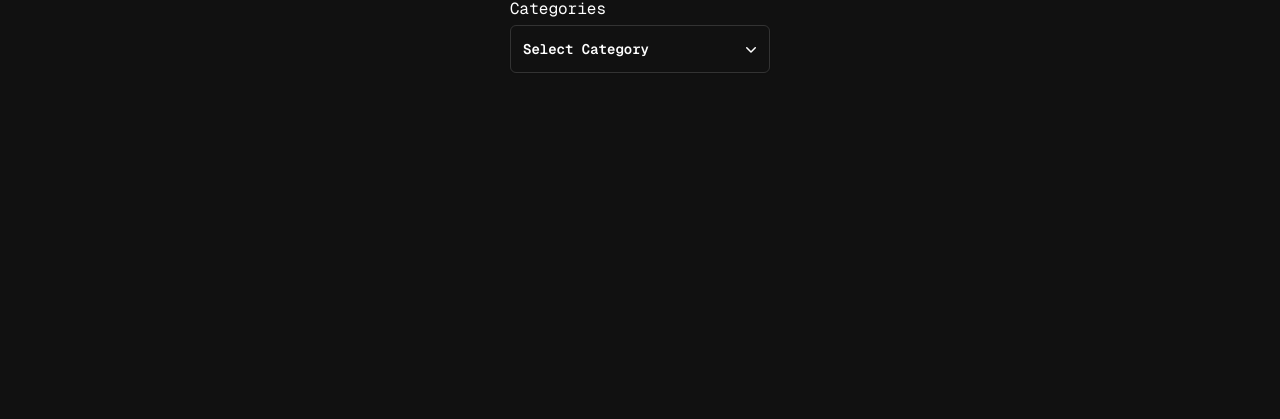
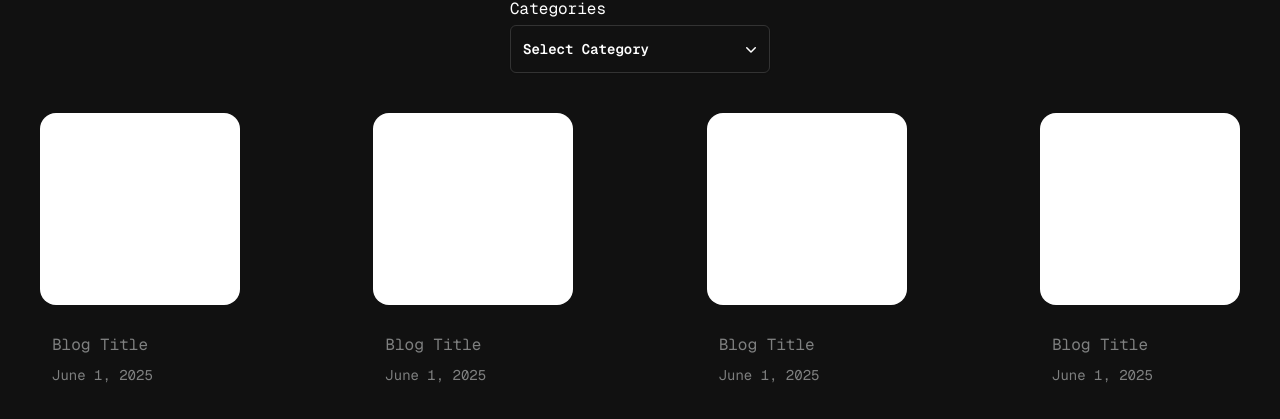
Before and after one commit to kila21/myblog, a React app in the folder frontend/: page / in a window 1280 px wide. Shown: the part 221-640 px from the top of the page. Built offline with nearby package versions, Linux system fonts and the light colour scheme; the HTML template or start-up script is replaced by a standard one.

Commit message:
[card] init card structure and change directory to page folder

```diff
--- /dev/null
+++ b/frontend/src/components/common/Card.tsx
@@ -0,0 +1,15 @@
+
+
+export const Card = () =>{
+    return (
+        <article className="flex flex-col w-70 sm:w-50">
+            {/* <img src="" alt=""/> */}
+            <div className="w-full h-48 bg-white rounded-2xl"></div>
+            <div className="w-full p-3 mt-4 flex flex-col gap-2">
+                <h3 className="text-md text-lightgrey">Blog Title</h3>
+                <time className="text-lightgrey text-sm" dateTime="2025-06-01">June 1, 2025</time>
+            </div>
+
+        </article>
+    )
+}
--- a/frontend/src/main.tsx
+++ b/frontend/src/main.tsx
@@ -6,7 +6,7 @@ import { createBrowserRouter, RouterProvider } from 'react-router-dom'
 import './index.css'
 
 import MainLayout from './components/layout/MainLayout.tsx'
-import { Home } from './components/page/home/Home.tsx'
+import { Home } from './page/home/Home.tsx'
 
 const router = createBrowserRouter([
   {
--- a/frontend/src/components/page/home/Home.tsx
+++ b/frontend/src/page/home/Home.tsx
@@ -1,3 +1,4 @@
+import { Card } from "../../components/common/Card"
 import { CategoryDropdown } from "./CategoryDropdown"
 
 export const Home = () => {
@@ -12,11 +13,19 @@ export const Home = () => {
             </main>
 
             {/* category filtration */}
-            <section className="w-full h-full flex flex-col justify-center items-center mt-5">
+            <section className="w-full flex flex-col justify-center items-center mt-5">
                 <div>
-                    <h3 className="text-left mb-1">Categories</h3>
+                    <h2 className="text-left mb-1">Categories</h2>
                     <CategoryDropdown />
                 </div>
+            </section>
+
+            {/* top post */}
+            <section className="w-full flex flex-wrap gap-10 p-10 justify-between">
+                <Card />
+                <Card />
+                <Card />
+                <Card />
             </section>
         </>
     )
```
Also changed, not shown: frontend/src/page/home/CategoryDropdown.tsx (renamed from frontend/src/components/page/home/CategoryDropdown.tsx).
